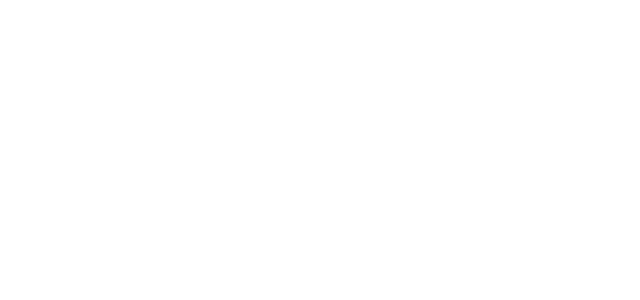
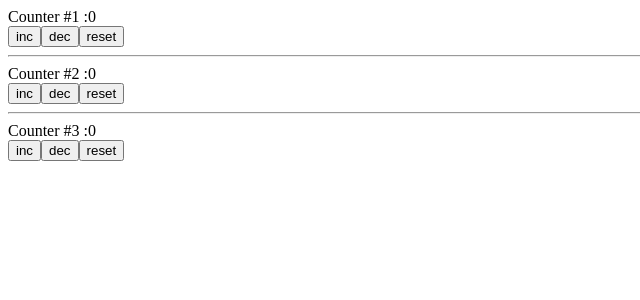
Before and after one commit to Ailisun/react-demos, a React (Create React App) app: page / in a window 1280 px wide. Shown: the top 300 px of the page, without its empty margins (0-640 px from the left). Built offline with nearby package versions, Linux system fonts and the light colour scheme.

Commit message:
UseReduce with counters

```diff
--- a/src/App.js
+++ b/src/App.js
@@ -1,6 +1,67 @@
+import {useReducer} from "react";
+
+const reducer = (state, action) => {
+    const {type, payload} = action
+    switch (type) {
+        // case'inc1':
+        //     return {...state, counter1: state.counter1 + 1} you can write code in this way, but another one below
+        //
+        // case'inc2':
+        //     return {...state, counter2: state.counter2 + 1}
+        //
+        // case'inc3':
+        //     return {...state, counter3: state.counter3 + 1}
+
+        case'counter1':
+            return {...state, counter1: state.counter1 + payload}
+
+        case'counter2':
+            return {...state, counter2: state.counter2 + payload}
+
+        case'counter3':
+            return {...state, counter3: state.counter3 + payload}
+
+
+
+        case'reset1':
+            return {...state,counter1: 0 }
+        case'reset2':
+            return {...state,counter2: 0 }
+        case'reset3':
+            return {...state,counter3: 0 }
+
+
+        default :
+            return state;
+    }
+
+
+}
 const App = () => {
+    const [state, dispatch] = useReducer(reducer, {counter1: 0, counter2: 0, counter3: 0})
     return (
         <div>
+            <div>
+                <div>Counter #1 :{state.counter1}</div>
+                <button onClick={() => dispatch({type: 'counter1', payload: 1})}>inc</button>
+                <button onClick={() => dispatch({type: 'counter1', payload: -1})}>dec</button>
+                <button onClick={() => dispatch({type: 'reset1'})}>reset</button>
+            </div>
+            <hr/>
+            <div>
+                <div>Counter #2 :{state.counter2}</div>
+                <button onClick={() => dispatch({type: 'counter2', payload: 1})}>inc</button>
+                <button onClick={() => dispatch({type: 'counter2', payload: -1})}>dec</button>
+                <button onClick={() => dispatch({type: 'reset2'})}>reset</button>
+            </div>
+            <hr/>
+
+            <div>
+                <div>Counter #3 :{state.counter3}</div>
+                <button onClick={() => dispatch({type: 'counter3', payload: 1})}>inc</button>
+                <button onClick={() => dispatch({type: 'counter3', payload: -1})}>dec</button>
+                <button onClick={() => dispatch({type: 'reset3'})}>reset</button>
+            </div>
 
         </div>
     );
```
